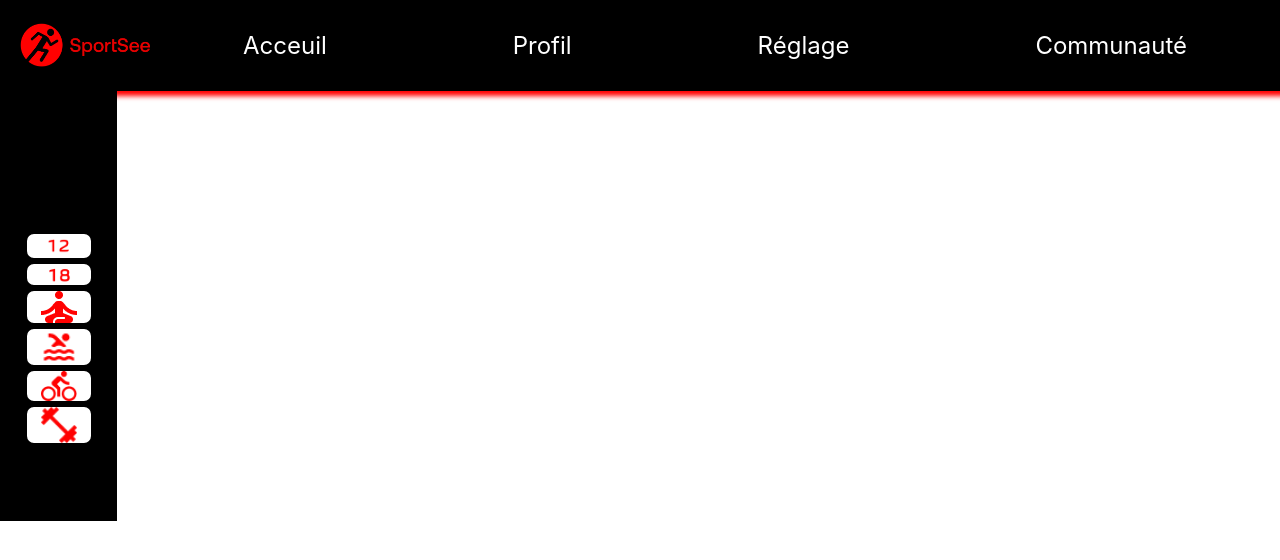
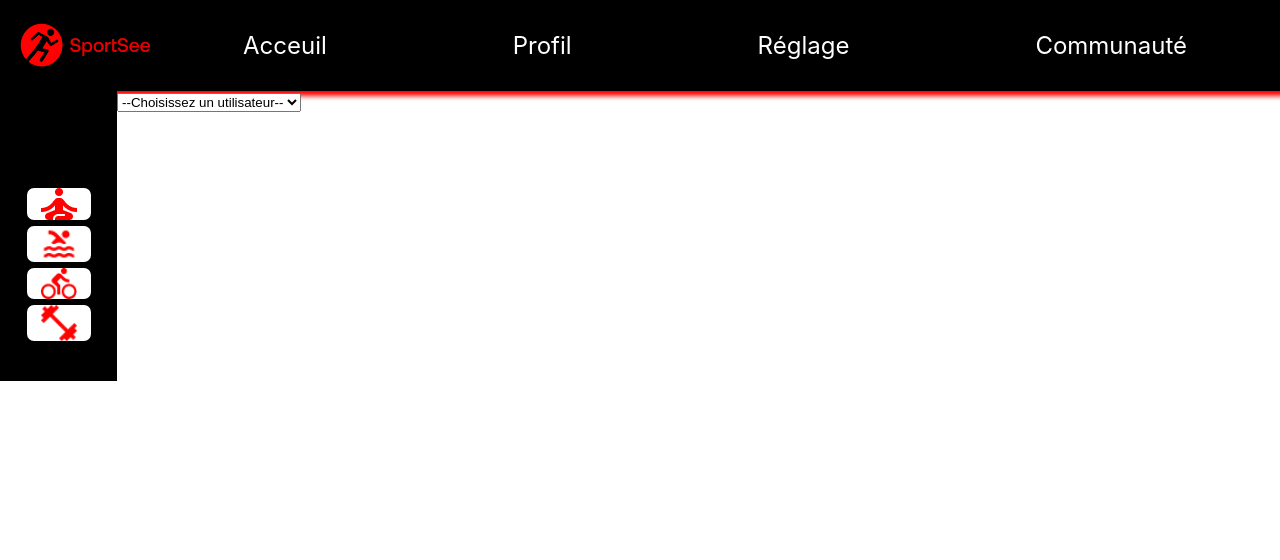
Before and after one commit to corentin-e-student/Edercorentin_12_17062022, a React (Create React App) app: page / in a window 1280 px wide. Shown: the top 560 px of the page. Built offline with nearby package versions, Linux system fonts and the light colour scheme; no server answers.

Commit message:
Implementation of user type selector

```diff
--- a/src/components/Layout/Layout.jsx
+++ b/src/components/Layout/Layout.jsx
@@ -4,8 +4,8 @@ import YogaIcon from '../../asset/icons/zen.png';
 import SwimIcon from '../../asset/icons/swim.png';
 import BycicleIcon from '../../asset/icons/bicycle.png';
 import GymIcon from '../../asset/icons/gym.png';
-import User12 from '../../asset/icons/user12.png';
-import User18 from '../../asset/icons/user18.png';
+/* import User12 from '../../asset/icons/user12.png';
+import User18 from '../../asset/icons/user18.png'; */
 import PropTypes from 'prop-types';
 
 import './layout.css'
@@ -30,8 +30,8 @@ const Layout = ({children}) => (
         <div className="layoutContent">
             <div className='menu_navbar_side_background'>
                 <div className='menu_buttons_side_position'>
-                    <ButtonActivity icon_name={User12} icon_alt="user 18"/>
-                    <ButtonActivity icon_name={User18} icon_alt="user 12"/>
+                {/* <ButtonActivity icon_name={User12} icon_alt="user 18"/>
+                    <ButtonActivity icon_name={User18} icon_alt="user 12"/> */}
                     <ButtonActivity icon_name={YogaIcon} icon_alt="yoga icon"/>
                     <ButtonActivity icon_name={SwimIcon} icon_alt="swim icon"/>
                     <ButtonActivity icon_name={BycicleIcon} icon_alt="bycicle icon"/>
--- a/src/components/TrackingActivity/TrackingActivity.jsx
+++ b/src/components/TrackingActivity/TrackingActivity.jsx
@@ -14,10 +14,10 @@ import PropTypes from 'prop-types';
  * @returns {JSX}
  */
 
-const TrackingActivity = () => {
+const TrackingActivity = ({userId}) => {
+
     const { data, isSuccess } = useUser('12')
     return (
-
         <div>
             {isSuccess &&
                 <div className="tracking__welcome_items_position">
@@ -25,7 +25,7 @@ const TrackingActivity = () => {
                     <label className="tracking_message">Félicitation ! Vous avez explosé vos objectifs hier 👏</label>
                     <div className="tracking_items_position">
                         <div className="tracking_graphic_items_position_column">
-                            <GraphicActivity />
+                            <GraphicActivity/>
                             <div className="tracking_graphic_items_position_row">
                                 <GraphicSession/>
                                 <GraphicSkills/>
--- a/src/pages/Dashboard/Dashboard.jsx
+++ b/src/pages/Dashboard/Dashboard.jsx
@@ -1,13 +1,28 @@
 import './dashboard.css'
 import { TrackingActivity } from "../../components";
-import React from "react";
+import React, {useState} from "react";
 
 function Dashboard () {
 
+    const options = [
+        {value: '', text: "--Choisissez un utilisateur--"},
+        {value: '12', text: "Utilisateur 12"},
+        {value: '18', text: "Utilisateur 18"},
+    ];
+    const [userType, setUserType] = useState(options[0].value)
+    const handleChangeUserType = event => {
+        console.log(event.target.value);
+        setUserType(event.target.value);
+    }
     return (
     <div className='dashboard_background'>
         <div className='dashboard_user_components_position'>
-            <TrackingActivity/>
+            <select value={userType} onChange={handleChangeUserType}>
+                {options.flatMap(option =>
+                    <option key={option.value} value={option.value}>{option.text}</option>
+                )}
+            </select>
+            <TrackingActivity userId={handleChangeUserType}/>
         </div>
     </div>
     )
```
